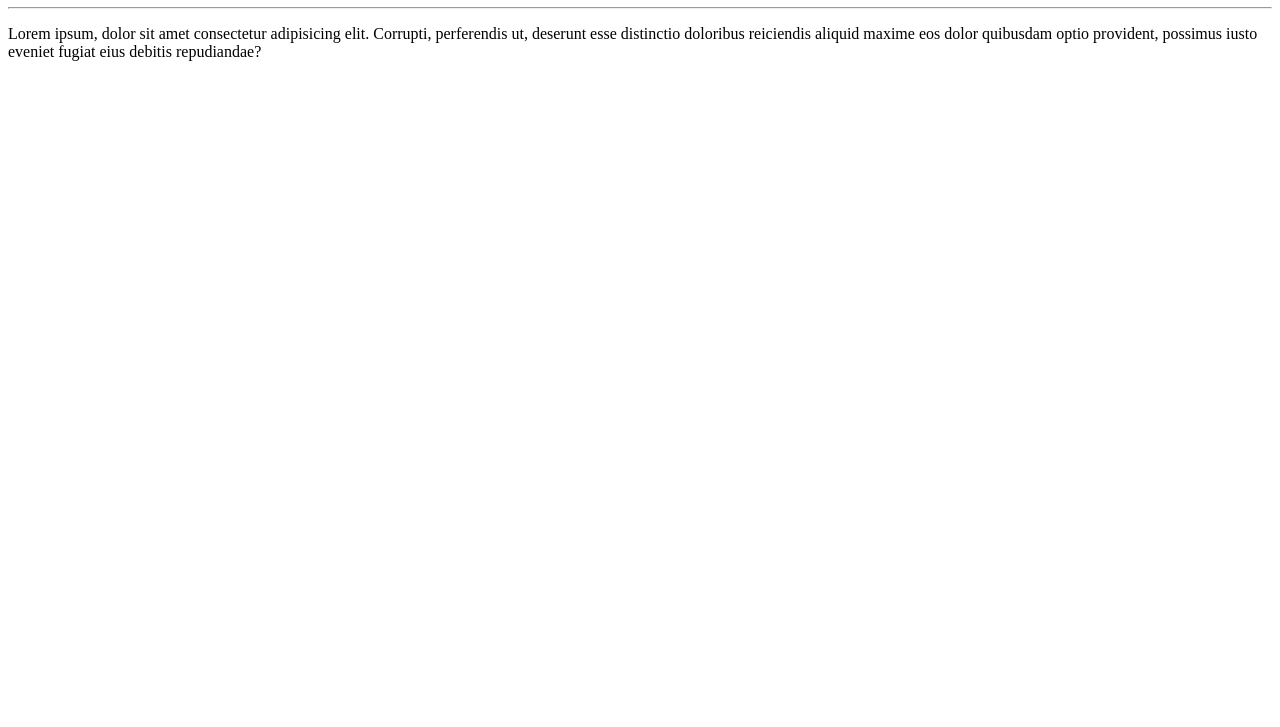
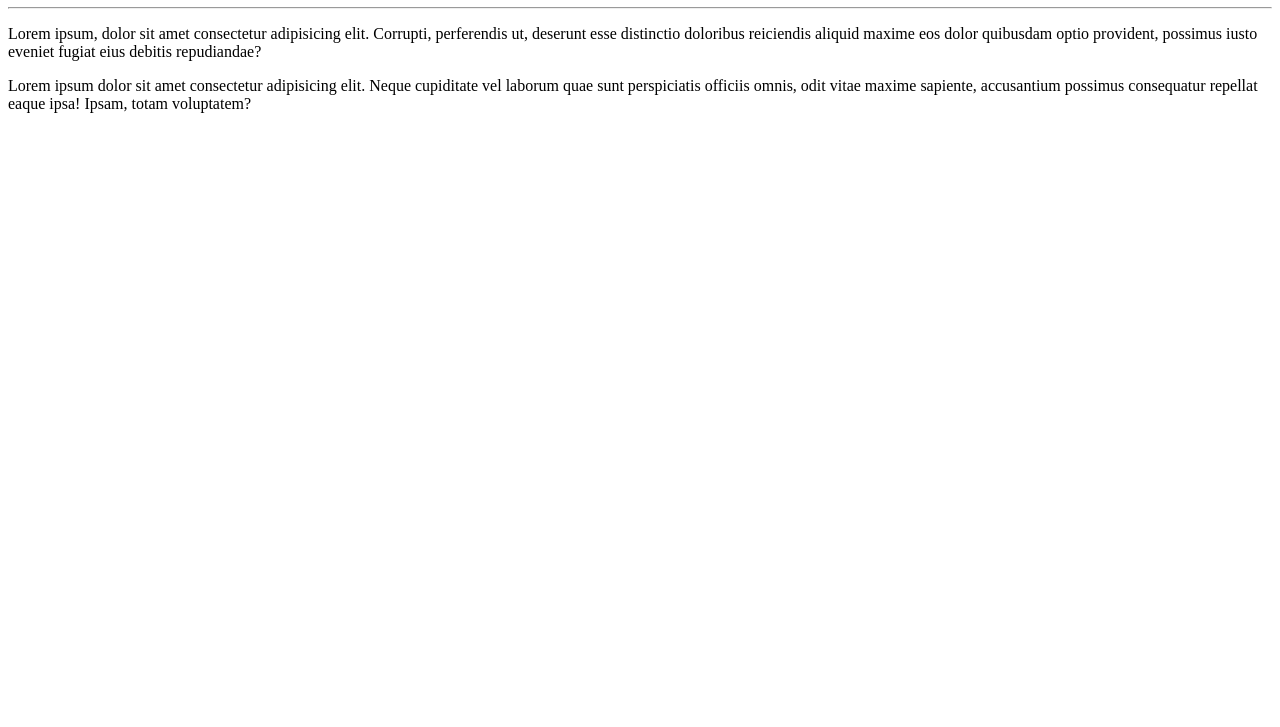
Before and after one commit to melissabferreira/Ola-Mundo, a plain HTML site: page site-exemplo/index.html in a window 1280 px wide. Shown: the part 73-800 px from the top of the page. Drawn offline with Linux system fonts and the light colour scheme.

Commit message:
adicionei um parágrafo

```diff
--- a/site-exemplo/index.html
+++ b/site-exemplo/index.html
@@ -9,5 +9,6 @@
     <h1>Olá, Mundo!</h1>
     <hr>
     <p>Lorem ipsum, dolor sit amet consectetur adipisicing elit. Corrupti, perferendis ut, deserunt esse distinctio doloribus reiciendis aliquid maxime eos dolor quibusdam optio provident, possimus iusto eveniet fugiat eius debitis repudiandae?</p>
+    <p>Lorem ipsum dolor sit amet consectetur adipisicing elit. Neque cupiditate vel laborum quae sunt perspiciatis officiis omnis, odit vitae maxime sapiente, accusantium possimus consequatur repellat eaque ipsa! Ipsam, totam voluptatem?</p>
 </body>
 </html>
```
